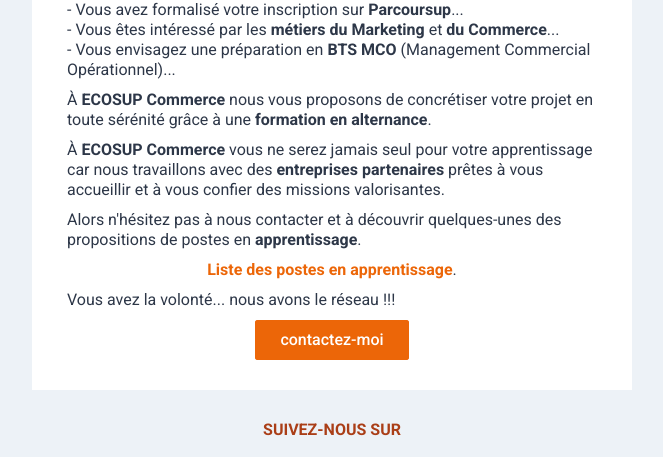
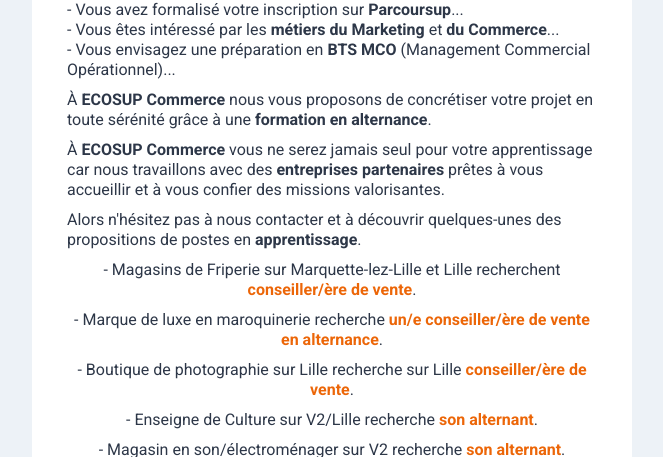
Before and after one commit to StraetenMax/042024_01Commerce-MJML, a website: page index.html in a window 1280 px wide. Shown: the part 460-917 px from the top of the page, without its empty margins (308-971 px from the left). Drawn offline with Linux system fonts and the light colour scheme; grey boxes are pictures that could not be loaded.

Commit message:
ajout des postes en alternance

```diff
--- a/index.html
+++ b/index.html
@@ -228,7 +228,27 @@
                     </tr>
                     <tr>
                       <td align="center" style="font-size:0px;padding:10px 25px;padding-bottom:0;word-break:break-word;">
-                        <div style="font-family:Roboto, Arial, Helvetica, sans-serif;font-size:16px;font-weight:400;line-height:20px;text-align:center;color:#2D3748;"><strong style="color:#EC6608">Liste des postes en apprentissage</strong>.</div>
+                        <div style="font-family:Roboto, Arial, Helvetica, sans-serif;font-size:16px;font-weight:400;line-height:20px;text-align:center;color:#2D3748;">- Magasins de Friperie sur Marquette-lez-Lille et Lille recherchent <strong style="color:#EC6608">conseiller/ère de vente</strong>.</div>
+                      </td>
+                    </tr>
+                    <tr>
+                      <td align="center" style="font-size:0px;padding:10px 25px;padding-bottom:0;word-break:break-word;">
+                        <div style="font-family:Roboto, Arial, Helvetica, sans-serif;font-size:16px;font-weight:400;line-height:20px;text-align:center;color:#2D3748;">- Marque de luxe en maroquinerie recherche <strong style="color:#EC6608">un/e conseiller/ère de vente en alternance</strong>.</div>
+                      </td>
+                    </tr>
+                    <tr>
+                      <td align="center" style="font-size:0px;padding:10px 25px;padding-bottom:0;word-break:break-word;">
+                        <div style="font-family:Roboto, Arial, Helvetica, sans-serif;font-size:16px;font-weight:400;line-height:20px;text-align:center;color:#2D3748;">- Boutique de photographie sur Lille recherche sur Lille <strong style="color:#EC6608"> conseiller/ère de vente</strong>.</div>
+                      </td>
+                    </tr>
+                    <tr>
+                      <td align="center" style="font-size:0px;padding:10px 25px;padding-bottom:0;word-break:break-word;">
+                        <div style="font-family:Roboto, Arial, Helvetica, sans-serif;font-size:16px;font-weight:400;line-height:20px;text-align:center;color:#2D3748;">- Enseigne de Culture sur V2/Lille recherche <strong style="color:#EC6608">son alternant</strong>.</div>
+                      </td>
+                    </tr>
+                    <tr>
+                      <td align="center" style="font-size:0px;padding:10px 25px;padding-bottom:0;word-break:break-word;">
+                        <div style="font-family:Roboto, Arial, Helvetica, sans-serif;font-size:16px;font-weight:400;line-height:20px;text-align:center;color:#2D3748;">- Magasin en son/électroménager sur V2 recherche <strong style="color:#EC6608">son alternant</strong>.</div>
                       </td>
                     </tr>
                     <tr>
@@ -242,7 +262,7 @@
                           <tbody>
                             <tr>
                               <td align="center" bgcolor="#EC6608" role="presentation" style="border:none;border-radius:3px;cursor:auto;mso-padding-alt:10px 25px;background:#EC6608;" valign="middle">
-                                <a href="https://forms.gle/Nnpwnm8wRUYm5xLT7" style="display:inline-block;background:#EC6608;color:#ffffff;font-family:Roboto, Arial, Helvetica, sans-serif;font-size:16px;font-weight:500;line-height:20px;margin:0;text-decoration:none;text-transform:none;padding:10px 25px;mso-padding-alt:0px;border-radius:3px;" target="_blank"> contactez-moi </a>
+                                <a href="https://forms.gle/Khir5iV6nDNyXTSs5" style="display:inline-block;background:#EC6608;color:#ffffff;font-family:Roboto, Arial, Helvetica, sans-serif;font-size:16px;font-weight:500;line-height:20px;margin:0;text-decoration:none;text-transform:none;padding:10px 25px;mso-padding-alt:0px;border-radius:3px;" target="_blank"> contactez-moi </a>
                               </td>
                             </tr>
                           </tbody>
```
Also changed, not shown: 1 other file.
